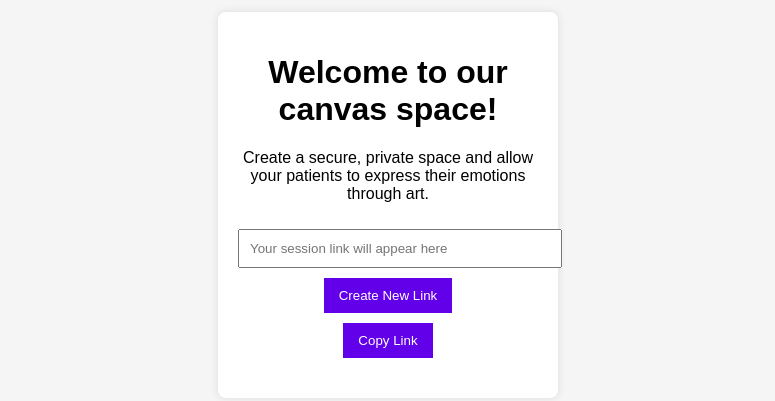
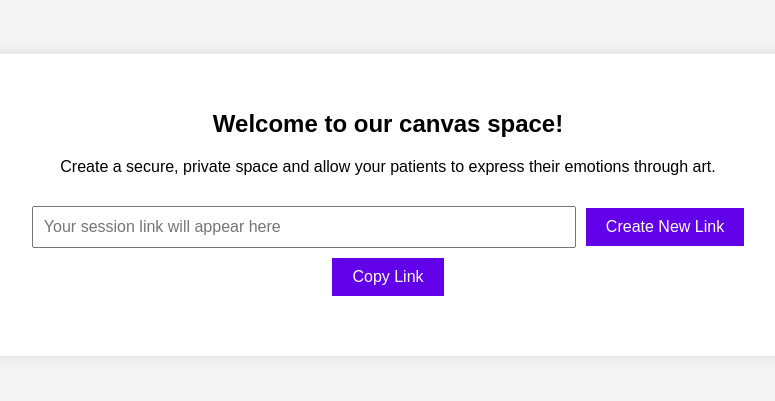
Before and after one commit to MMX2024/TATICollageTool, a website: page public/index.html in a window 1280 px wide. Shown: the part 195-596 px from the top of the page, without its empty margins (252-1027 px from the left). Drawn offline with Linux system fonts and the light colour scheme.

Commit message:
Describe your changes

```diff
--- a/public/styles/style.css
+++ b/public/styles/style.css
@@ -12,30 +12,38 @@ body {
 
 .container {
     background: white;
-    padding: 20px;
-    border-radius: 8px;
-    box-shadow: 0 0 10px rgba(0,0,0,0.1);
-    width: 300px;
-    /* Remove the margin auto as it's handled by flexbox */
+    padding: 40px; /* Increased padding */
+    border-radius: 12px; /* Slightly rounder corners */
+    box-shadow: 0 0 15px rgba(0,0,0,0.1); /* Slightly bigger shadow */
+    width: 800px; /* Increased width for larger box */
 }
 
 input[type="text"] {
-    width: 100%;
+    width: 65%; /* Adjust width for the input field */
     padding: 10px;
+    margin-right: 10px; /* Add space between input and button */
     margin-top: 10px;
+    font-size: 16px; /* Larger text size */
 }
 
 button {
-    padding: 10px 15px;
+    padding: 10px 20px;
     margin-top: 10px;
     background-color: #6200ea;
     color: white;
     border: none;
     cursor: pointer;
+    font-size: 16px; /* Adjust button text size */
 }
 
 button:hover {
     background-color: #3700b3;
+}
+
+.link-input-container {
+    display: flex; /* Flexbox to align input and button */
+    justify-content: center; /* Center the input and button */
+    align-items: center; /* Vertically align the elements */
 }
 
 #statusMessage {
@@ -43,3 +51,13 @@ button:hover {
     font-size: 14px;
     color: green;
 }
+
+h1 {
+    font-size: 24px; /* Adjust heading size */
+    margin-bottom: 20px;
+}
+
+p {
+    font-size: 16px;
+    margin-bottom: 20px;
+}
```
